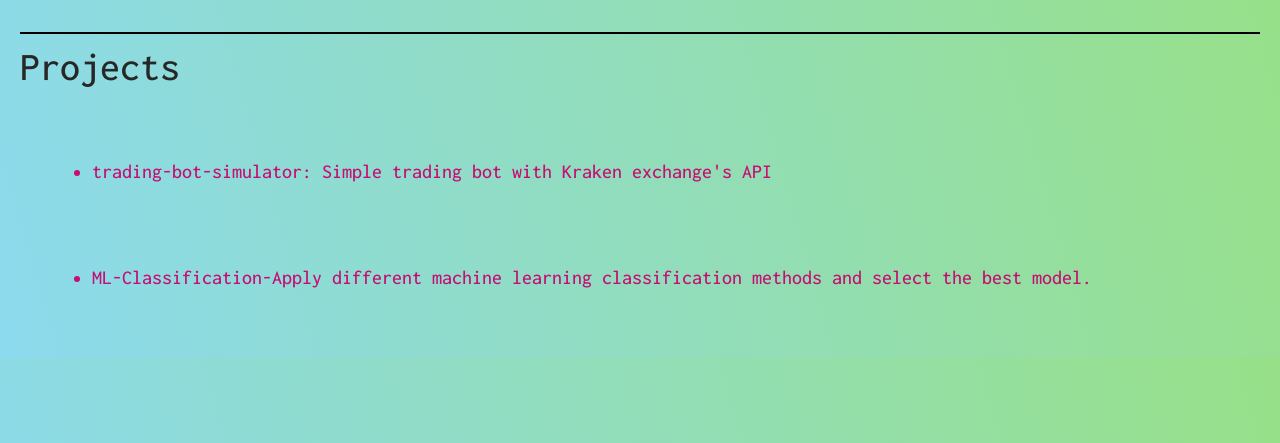
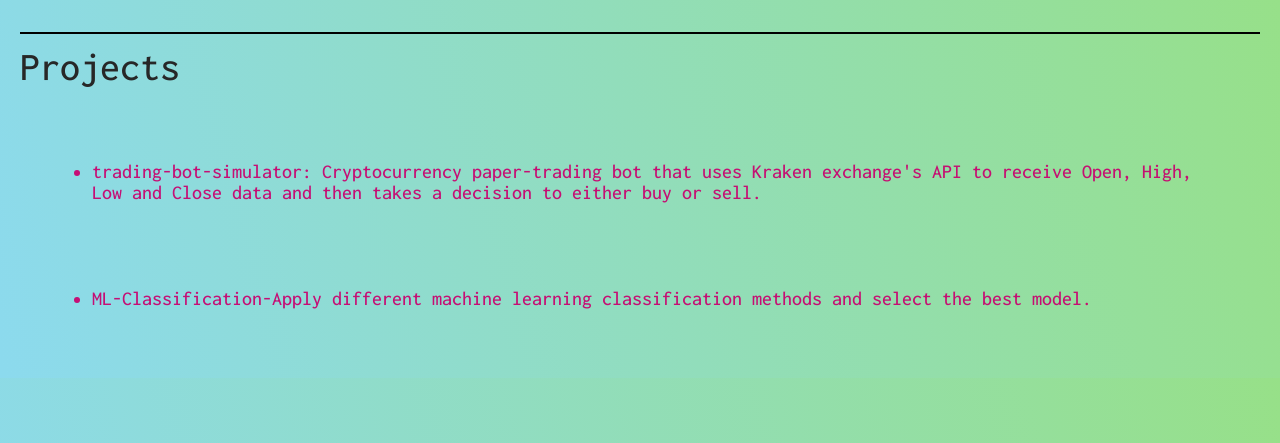
Before and after one commit to tarun010/tarun010.pythonanywhere.com, a Flask app: page /projects/ in a window 1280 px wide. Shown: the part 49-492 px from the top of the page. Run offline with Flask 2, Linux system fonts and the light colour scheme; parts of the project's set-up code (start-up, migrations or seed data) failed here and were passed over; some libraries are stand-ins or nearby versions.

Commit message:
Update projects.html

```diff
--- a/templates/projects.html
+++ b/templates/projects.html
@@ -5,7 +5,7 @@
 
 <ul class="projects">
     <a href="https://gitfront.io/r/tvf3py3/38e6a314437481a346c4eaccce76e3c0cf3167a0/trading-bot-simulator/">
-        <li>trading-bot-simulator: Simple trading bot with Kraken exchange's API</li>
+        <li>trading-bot-simulator: Cryptocurrency paper-trading bot that uses Kraken exchange's API to receive Open, High, Low and Close data and then takes a decision to either buy or sell.</li>
     </a>
     <a href="https://gitfront.io/r/tvf3py3/3533d08f15fc39d1cd4ef0b8421466915496edc4/ML-Classification/">
         <li>ML-Classification-Apply different machine learning classification methods and select the best model.</li>
```
